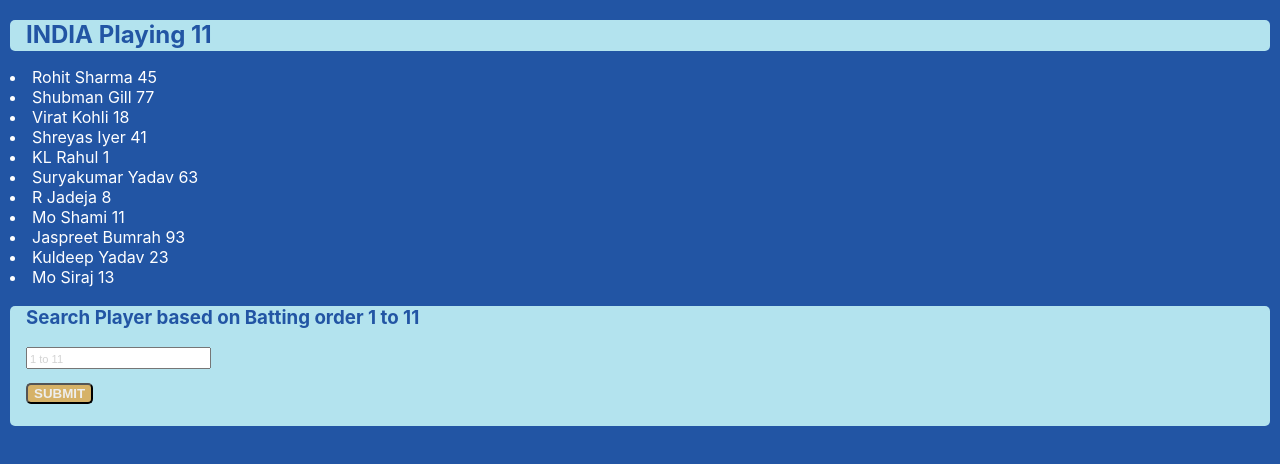
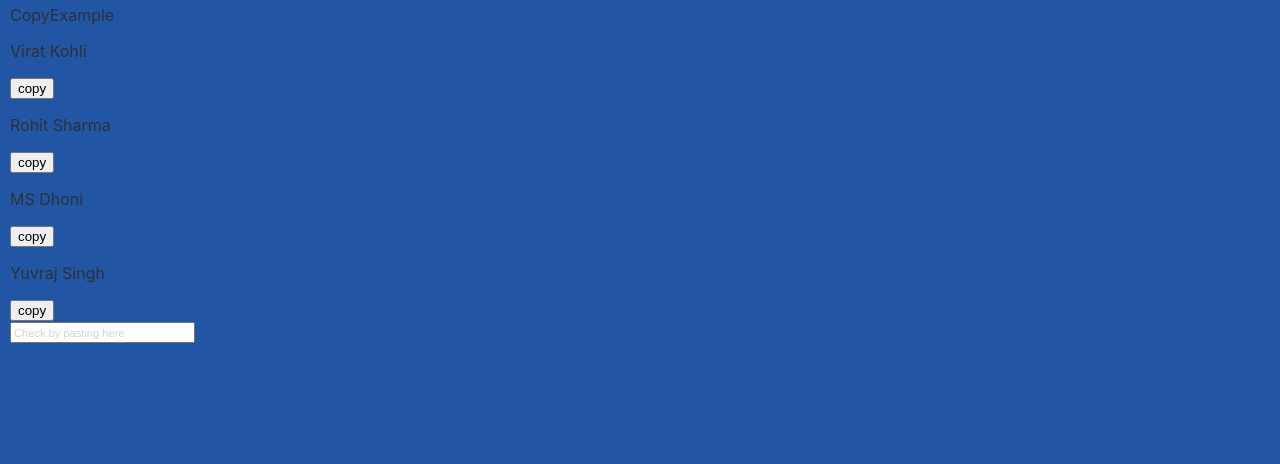
Before and after one commit to Sarthak97Jain/indian-player-app, a React (Create React App) app: page /copy in a window 1280 px wide. Shown: the top 464 px of the page. Built offline with nearby package versions, Linux system fonts and the light colour scheme.

Commit message:
#feature: Copy funtionality custom hook.

```diff
--- a/src/App.js
+++ b/src/App.js
@@ -1,10 +1,17 @@
 import logo from './logo.svg';
 import './App.css';
 import PlayerComp from './components/Player-comp';
+import { BrowserRouter, Routes, Route } from "react-router-dom";
+import CopyExample from './components/CopyCustomHookExample/CopyExample';
 
 function App() {
   return (
-   <PlayerComp/>
+    <BrowserRouter>
+      <Routes>
+        <Route path="/" element={ <PlayerComp/> } />
+        <Route path="/copy" element={ <CopyExample/> } />
+      </Routes>
+    </BrowserRouter>
   );
 }
 
--- /dev/null
+++ b/src/components/CopyCustomHookExample/CopyExample.js
@@ -0,0 +1,57 @@
+import React from "react";
+import "./CopyExample.css";
+import useCopyToClipboard from "../library/UseCopyToClipboard";
+import { useState } from "react";
+
+const CopyExample = () => {
+  const [handleCopy] = useCopyToClipboard();
+  let noChangeBtnState = {
+    1: false,
+    2: false,
+    3: false,
+    4: false,
+  };
+  const [buttonStates, setButtonStates] = useState(noChangeBtnState);
+
+  const handleClick = (id) => {
+    setButtonStates(noChangeBtnState);
+    handleCopy(document.getElementById(id).textContent);
+    setButtonStates((prevState) => ({
+      ...prevState,
+      [id]: true,
+    }));
+  };
+
+  return (
+    <div className="parent-copy">
+      <div>CopyExample</div>
+      <div className="player">
+        <p id="1">Virat Kohli</p>
+        <button className="btn" onClick={() => handleClick("1")}>
+          {buttonStates["1"] ? "copied" : "copy"}
+        </button>
+      </div>
+      <div className="player">
+        <p id="2">Rohit Sharma</p>
+        <button className="btn" onClick={() => handleClick("2")}>
+          {buttonStates["2"] ? "copied" : "copy"}
+        </button>
+      </div>
+      <div className="player">
+        <p id="3">MS Dhoni</p>
+        <button className="btn" onClick={() => handleClick("3")}>
+          {buttonStates["3"] ? "copied" : "copy"}
+        </button>
+      </div>
+      <div className="player">
+        <p id="4">Yuvraj Singh</p>
+        <button className="btn" onClick={() => handleClick("4")}>
+          {buttonStates["4"] ? "copied" : "copy"}
+        </button>
+      </div>
+      <input type="text" placeholder="Check by pasting here"></input>
+    </div>
+  );
+};
+
+export default CopyExample;
--- /dev/null
+++ b/src/components/library/UseCopyToClipboard.js
@@ -0,0 +1,18 @@
+import React from 'react'
+import copy from 'copy-to-clipboard'
+
+const useCopyToClipboard = () => {
+    const handleCopy=(text)=> {
+        if (typeof text === "string" || typeof text == "number") {
+          copy(text.toString());
+        } else {
+          console.error(
+            'wrong format for copy text.'
+          );
+        }
+      }
+    return [handleCopy]
+
+}
+
+export default useCopyToClipboard
--- a/src/index.js
+++ b/src/index.js
@@ -9,6 +9,7 @@ import { store } from './components/store';
 const root = ReactDOM.createRoot(document.getElementById('root'));
 root.render(
   <React.StrictMode>
+
     <Provider store={store}>
       <App />
     </Provider>
```
Also changed, not shown: src/components/CopyCustomHookExample/CopyExample.css (added).
